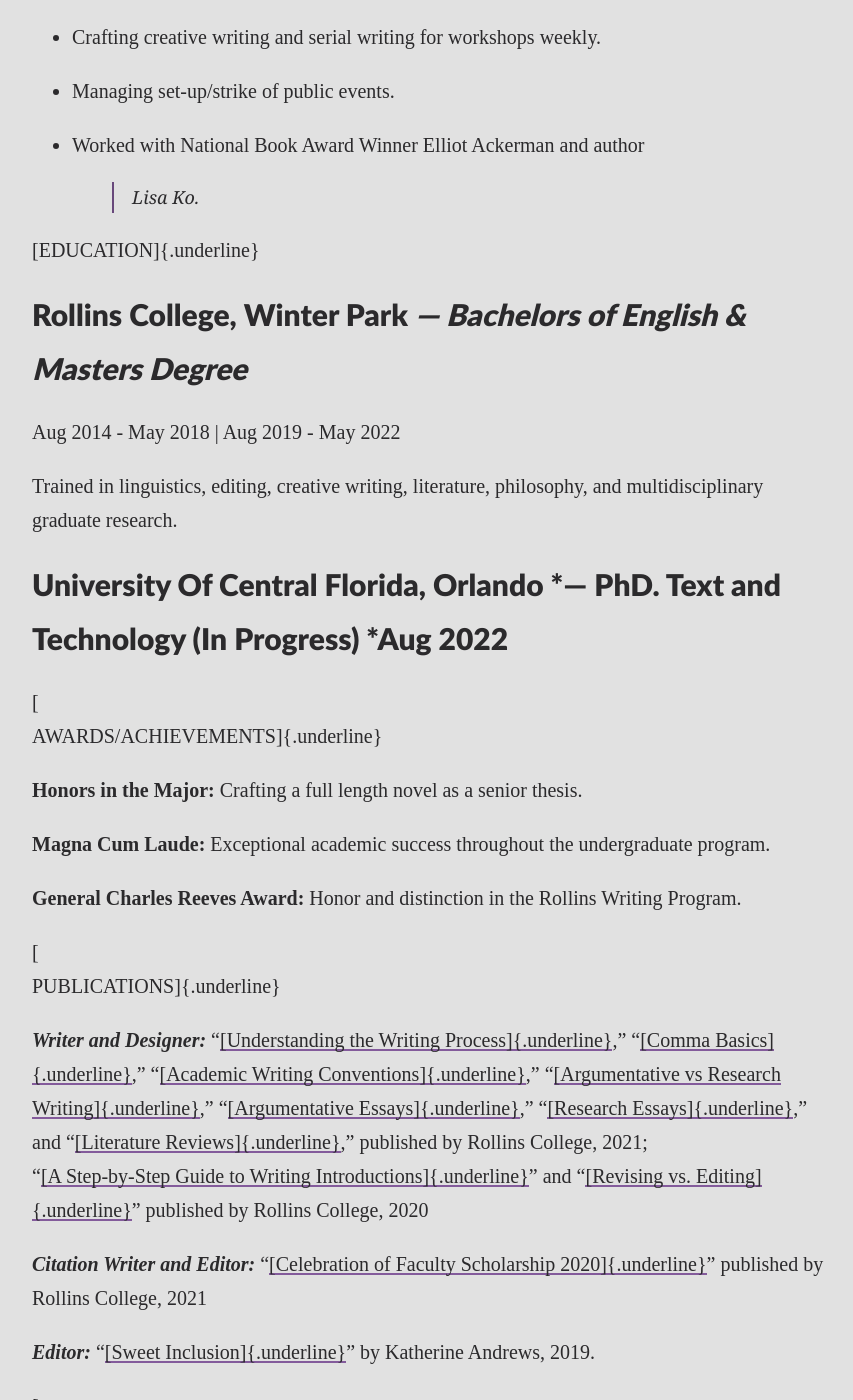
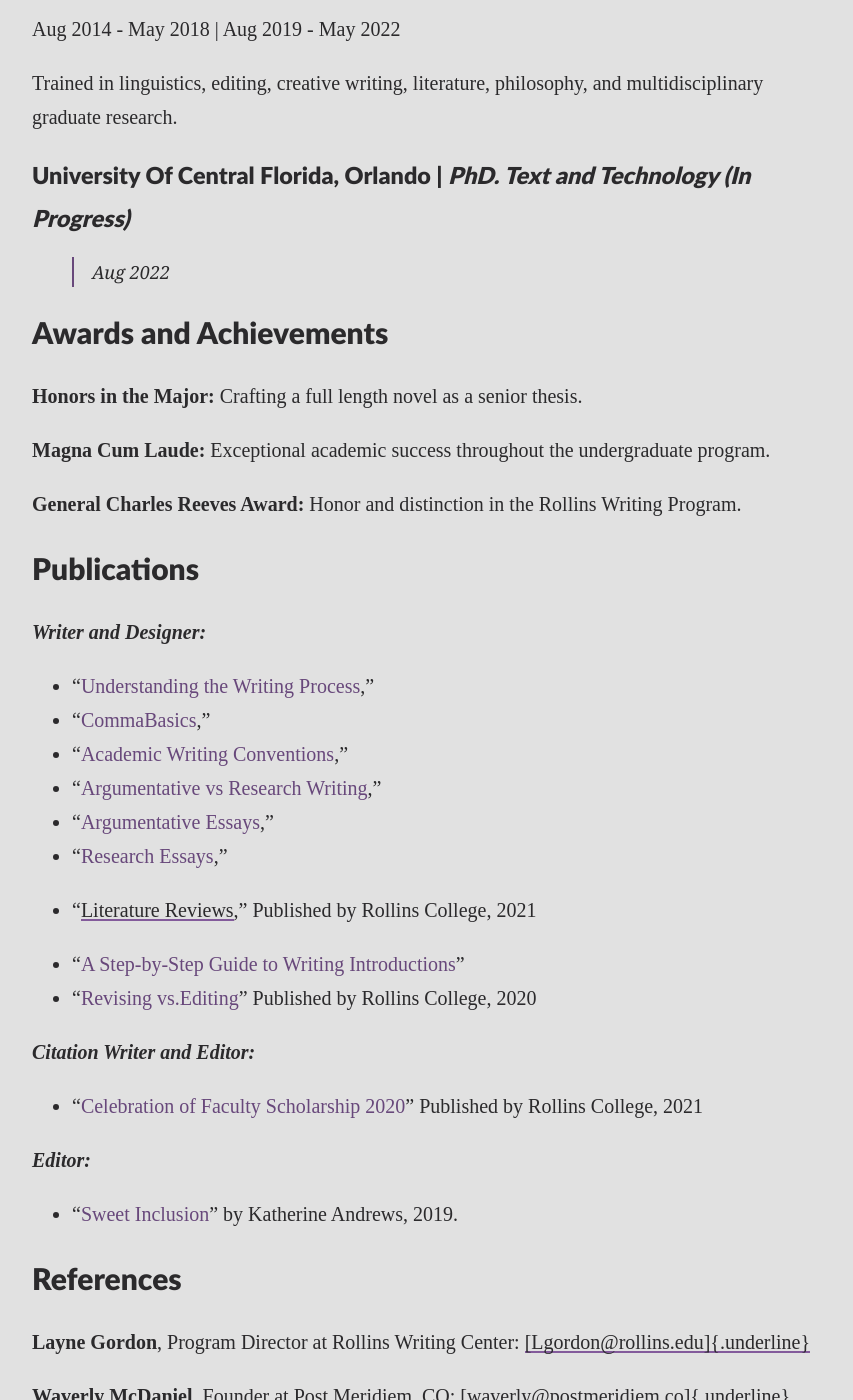
Before and after one commit to TK01079/GradPortfolioDemo, a Jekyll site: the page built from resume.md, in a window 1280 px wide and 1400 px high, scrolled down 2093 px. Shown: the whole window, without its empty margins (208-1061 px from the left). Built offline with Jekyll 4.4.1, drawn with Linux system fonts in a browser that asks for light colours; nearby versions of some CDN libraries; some of the changed text lies outside the part shown.

Commit message:
Formatted resume

```diff
--- a/resume.md
+++ b/resume.md
@@ -6,26 +6,27 @@
 ---
 
 
-**Expert level (8+ years of experience):** Copy-editing, line-editing,
+**Expert level (8+ years of experience):**
+Copy-editing, line-editing,
 proofreading, resume writing, CV writing, research writing, creating
 copy, technical writing, technical editing, technical communication,
 MLA, Chicago Manual of Style, APA, creative writing, time management,
 Microsoft Office, Google Suite, interpersonal communication, marketing
 writing, PR writing.
 
-**Intermediate level (3-4 years experience):** Foreign language: Latin &
+**Intermediate level (3-4 years experience):**
+Foreign language: Latin &
 Spanish, SEO, Wordpress, Wix, Adobe Design Suite, Canva.
 
-[WORK EXPERIENCE]{.underline}
+## Work Experience ##
 
-## **Post Meridiem, Denver, CO** *--- Copy Editor, Contract*
+### Post Meridiem, Denver, CO | *Contract Copy Editor, Copy Writer, & Digital Designer*
 
-Jul 2021 - PRESENT
+>Jul 2021 - PRESENT
 
 -   Editing pitch decks, website designs, and customer-facing copy.
 
--   Writing SEO blogs in: cybersecurity, general marketing, and customer
-    > relations.
+-   Writing SEO blogs in: cybersecurity, general marketing, and customer relations.
 
 -   Helping the company craft a cohesive and consistent house style.
 
@@ -37,12 +38,11 @@
 
 -   Working with writing for multiple disciplines.
 
-## ** Rollins College, Winter Park, FL** *--- Graduate Tutor and Writing Consultant*
+### Rollins College, Winter Park, FL | *Graduate Tutor and Writing Consultant*
 
-Jan 2015 - PRESENT
+>Jan 2015 - PRESENT
 
--   Working with students of all ages and levels to teach writing
-    > skills.
+-   Working with students of all ages and levels to teach writing skills.
 
 -   Specializing in editing with adult students and graduate students.
 
@@ -62,30 +62,29 @@
 
 -   Editing and Revising PR statements.
 
-## **Rollins College, Winter Park, FL** *--- Winter With the Writers Intern*
+### Rollins College, Winter Park, FL | *Winter With the Writers Intern*
 
-Jan 2018 - May 2018
+>Jan 2018 - May 2018
 
 -   Crafting creative writing and serial writing for workshops weekly.
 
 -   Managing set-up/strike of public events.
 
--   Worked with National Book Award Winner Elliot Ackerman and author
-    > Lisa Ko.
+-   Worked with National Book Award Winner Elliot Ackerman and author Lisa Ko.
 
-[EDUCATION]{.underline}
+## Education ##
 
-## **Rollins College, Winter Park** *--- Bachelors of English & Masters Degree*
+### Rollins College, Winter Park | *Bachelors of English & Masters Degree*
 
 Aug 2014 - May 2018 \| Aug 2019 - May 2022
 
 Trained in linguistics, editing, creative writing, literature,
 philosophy, and multidisciplinary graduate research.
 
-## **University Of Central Florida, Orlando** *--- PhD. Text and Technology (In Progress)  *Aug 2022
+### University Of Central Florida, Orlando | *PhD. Text and Technology (In Progress)*
+>Aug 2022
 
-[\
-AWARDS/ACHIEVEMENTS]{.underline}
+## Awards and Achievements
 
 **Honors in the Major:** Crafting a full length novel as a senior
 thesis.
@@ -96,40 +95,32 @@
 **General Charles Reeves Award:** Honor and distinction in the Rollins
 Writing Program.
 
-[\
-PUBLICATIONS]{.underline}
+## Publications
 
-***Writer and Designer:*** "[[Understanding the Writing
-Process]{.underline}](https://www.rollins.edu/library/twc/understanding-the-writing-process.pdf),"
-"[[Comma
-Basics]{.underline}](https://www.rollins.edu/library/twc/comma-basics.pdf),"
-"[[Academic Writing
-Conventions]{.underline}](https://www.rollins.edu/library/twc/academic-writing-conventions.pdf),"
-"[[Argumentative vs Research
-Writing]{.underline}](https://www.rollins.edu/library/twc/argumentative-vs-research-papers.pdf),"
-"[[Argumentative
-Essays]{.underline}](https://www.rollins.edu/library/twc/argumentative-essay.pdf),"
-"[[Research
-Essays]{.underline}](https://www.rollins.edu/library/twc/research-essays.pdf),"
-and "[[Literature
-Reviews]{.underline}](https://www.rollins.edu/library/twc/literature-reviews.pdf),"
-published by Rollins College, 2021;\
-"[[A Step-by-Step Guide to Writing
-Introductions]{.underline}](https://www.rollins.edu/library/twc/intros-step-by-step.pdf)"
-and "[[Revising vs.
-Editing]{.underline}](https://www.rollins.edu/library/twc/editing_vs_revising.pdf)"
-published by Rollins College, 2020
 
-***Citation Writer and Editor:*** "[[Celebration of Faculty Scholarship
-2020]{.underline}](https://scholarship.rollins.edu/cgi/viewcontent.cgi?article=1006&context=celebrationfacultyscholarship)"
-published by Rollins College, 2021
+***Writer and Designer:***
+- "[Understanding the Writing Process](https://www.rollins.edu/library/twc/understanding-the-writing-process.pdf),"
+- "[CommaBasics](https://www.rollins.edu/library/twc/comma-basics.pdf),"
+- "[Academic Writing Conventions](https://www.rollins.edu/library/twc/academic-writing-conventions.pdf),"
+- "[Argumentative vs Research Writing](https://www.rollins.edu/library/twc/argumentative-vs-research-papers.pdf),"
+- "[Argumentative Essays](https://www.rollins.edu/library/twc/argumentative-essay.pdf),"
+- "[Research Essays](https://www.rollins.edu/library/twc/research-essays.pdf),"
+- "[Literature Reviews](https://www.rollins.edu/library/twc/literature-reviews.pdf),"
+Published by Rollins College, 2021
 
-***Editor:*** "[[Sweet
-Inclusion]{.underline}](https://www.amazon.com/Sweet-Inclusion-Raphsodic-Bakery-Cookbook/dp/057840172X)"
+- "[A Step-by-Step Guide to Writing Introductions](https://www.rollins.edu/library/twc/intros-step-by-step.pdf)"
+- "[Revising vs.Editing](https://www.rollins.edu/library/twc/editing_vs_revising.pdf)"
+Published by Rollins College, 2020
+
+***Citation Writer and Editor:***
+- "[Celebration of Faculty Scholarship 2020](https://scholarship.rollins.edu/cgi/viewcontent.cgi?article=1006&context=celebrationfacultyscholarship)"
+Published by Rollins College, 2021
+
+***Editor:***
+- "[Sweet Inclusion](https://www.amazon.com/Sweet-Inclusion-Raphsodic-Bakery-Cookbook/dp/057840172X)"
 by Katherine Andrews, 2019.
 
-[\
-REFERENCES]{.underline}
+## References
 
 **Layne Gordon**, Program Director at Rollins Writing Center:
 [[Lgordon@rollins.edu]{.underline}](mailto:Lgordon@rollins.edu)
```
Also changed, not shown: other parts of resume.md (+2 -2 lines).
